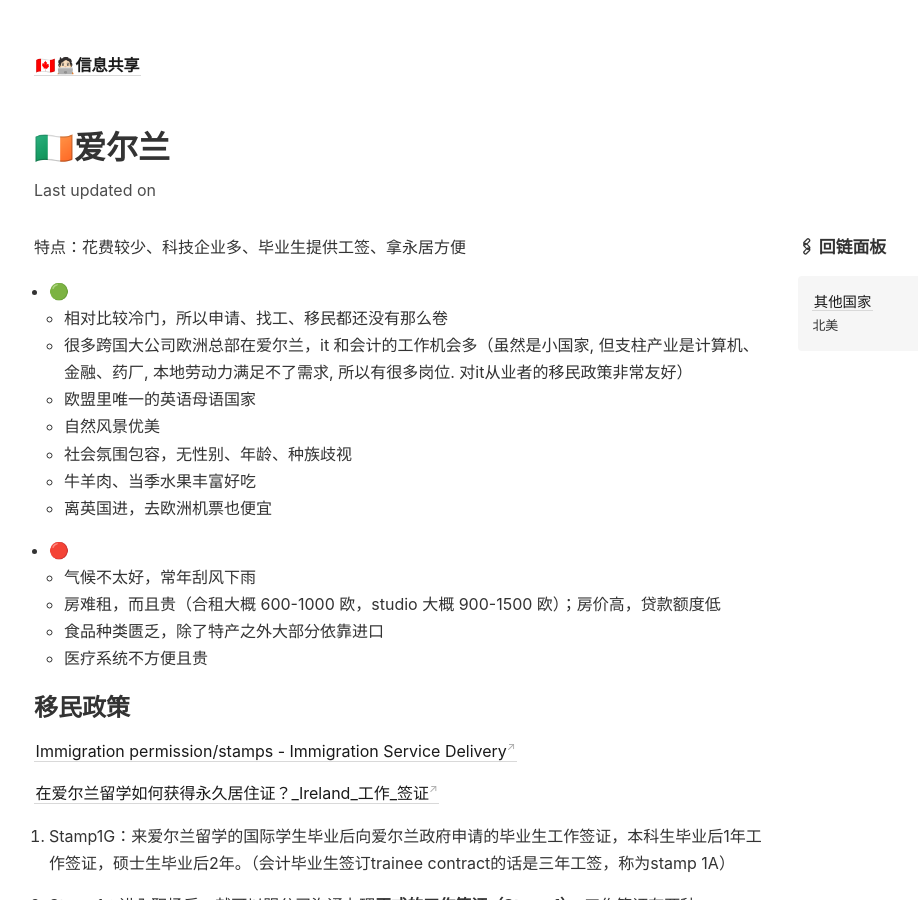
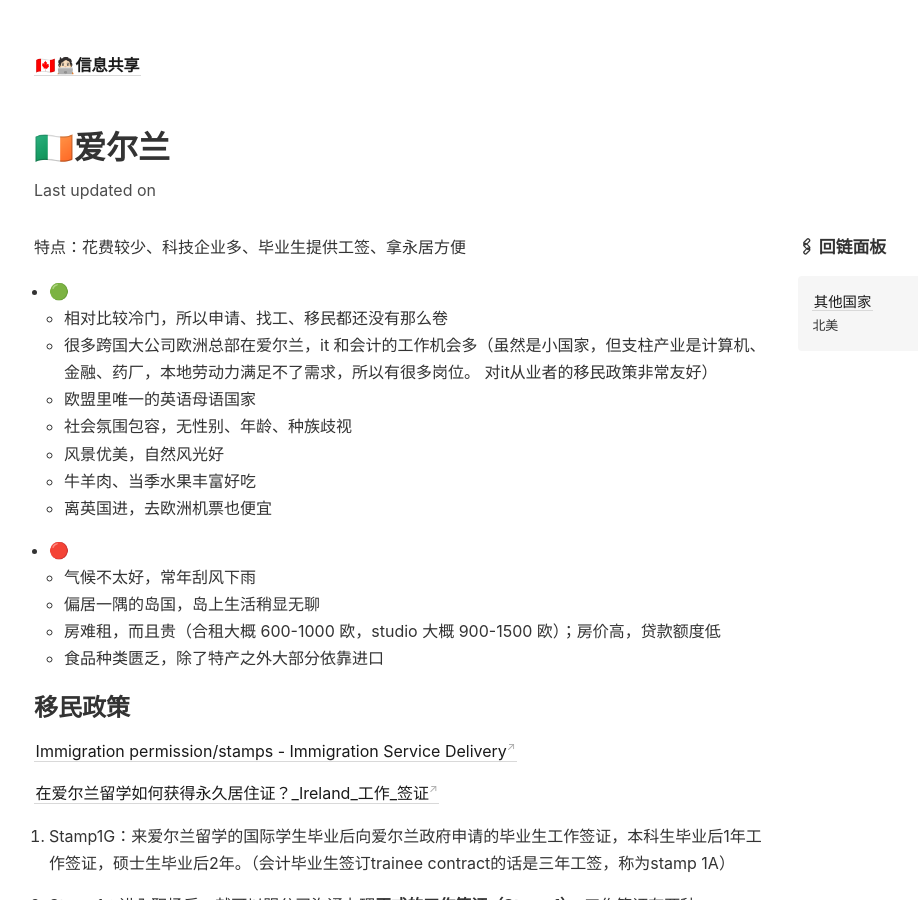
Before and after one commit to Gnblink0/InfoSharingCan, a Jekyll site: the page built from _notes/🇮🇪爱尔兰.md, in a window 1280 px wide and 900 px high. Shown: the whole window, without its empty margins (102-1020 px from the left). Built offline with Jekyll 4.4.1, drawn with Linux system fonts in a browser that asks for light colours.

Commit message:
vault backup: 2022-09-06 11:30:42

```diff
--- a/_notes/🇮🇪爱尔兰.md
+++ b/_notes/🇮🇪爱尔兰.md
@@ -3,19 +3,19 @@
 
 - 🟢
 	- 相对比较冷门，所以申请、找工、移民都还没有那么卷
-	- 很多跨国大公司欧洲总部在爱尔兰，it 和会计的工作机会多（虽然是小国家, 但支柱产业是计算机、金融、药厂, 本地劳动力满足不了需求, 所以有很多岗位. 对it从业者的移民政策非常友好）
+	- 很多跨国大公司欧洲总部在爱尔兰，it 和会计的工作机会多（虽然是小国家，但支柱产业是计算机、金融、药厂，本地劳动力满足不了需求，所以有很多岗位。 对it从业者的移民政策非常友好）
 	- 欧盟里唯一的英语母语国家
-	- 自然风景优美
 	- 社会氛围包容，无性别、年龄、种族歧视
+	- 风景优美，自然风光好
 	- 牛羊肉、当季水果丰富好吃
 	- 离英国进，去欧洲机票也便宜
 
 
 - 🔴
 	- 气候不太好，常年刮风下雨
+	- 偏居一隅的岛国，岛上生活稍显无聊
 	- 房难租，而且贵（合租大概 600-1000 欧，studio 大概 900-1500 欧）；房价高，贷款额度低
 	- 食品种类匮乏，除了特产之外大部分依靠进口
-	- 医疗系统不方便且贵
 
 
 ## 移民政策
```
